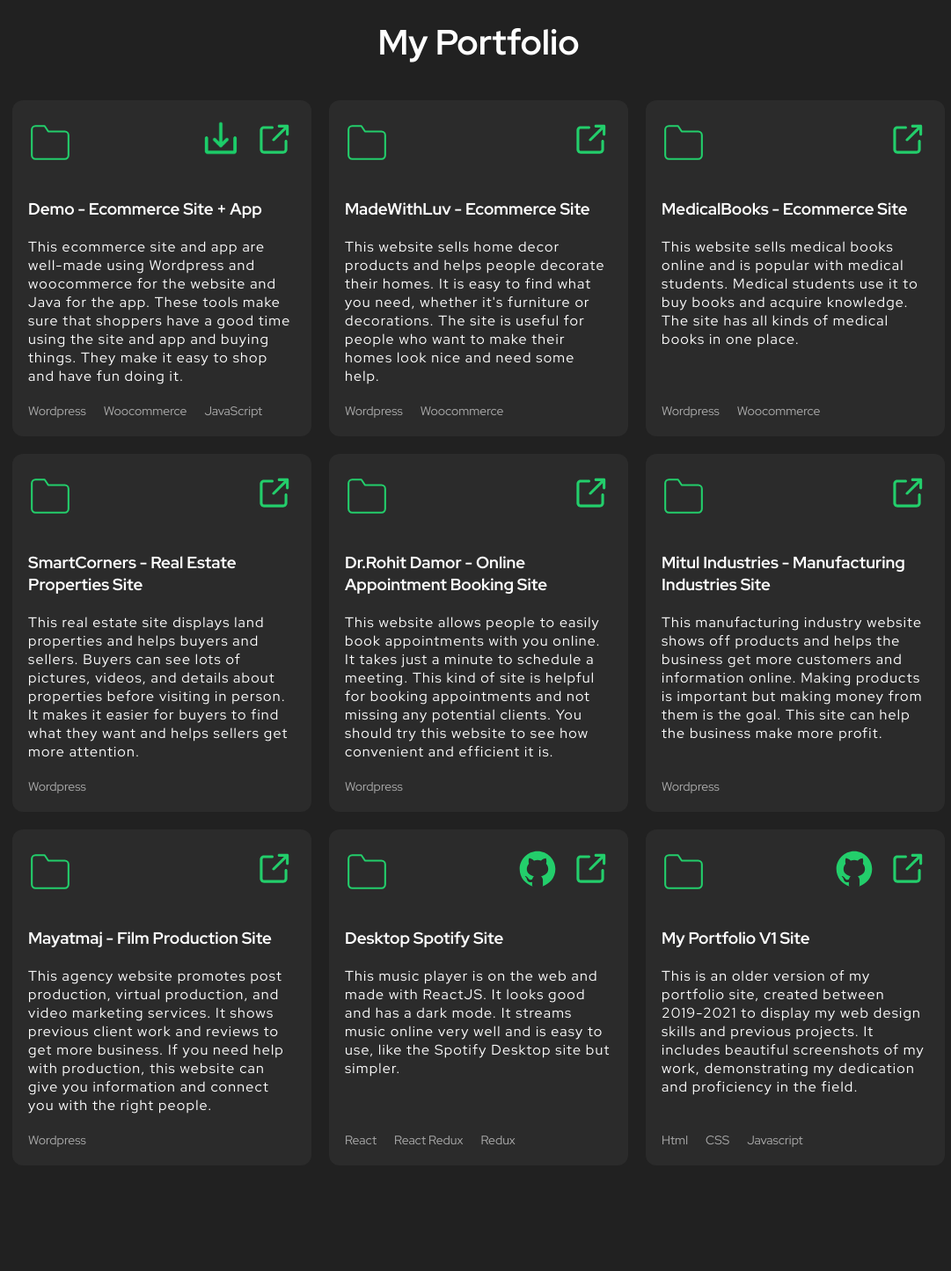
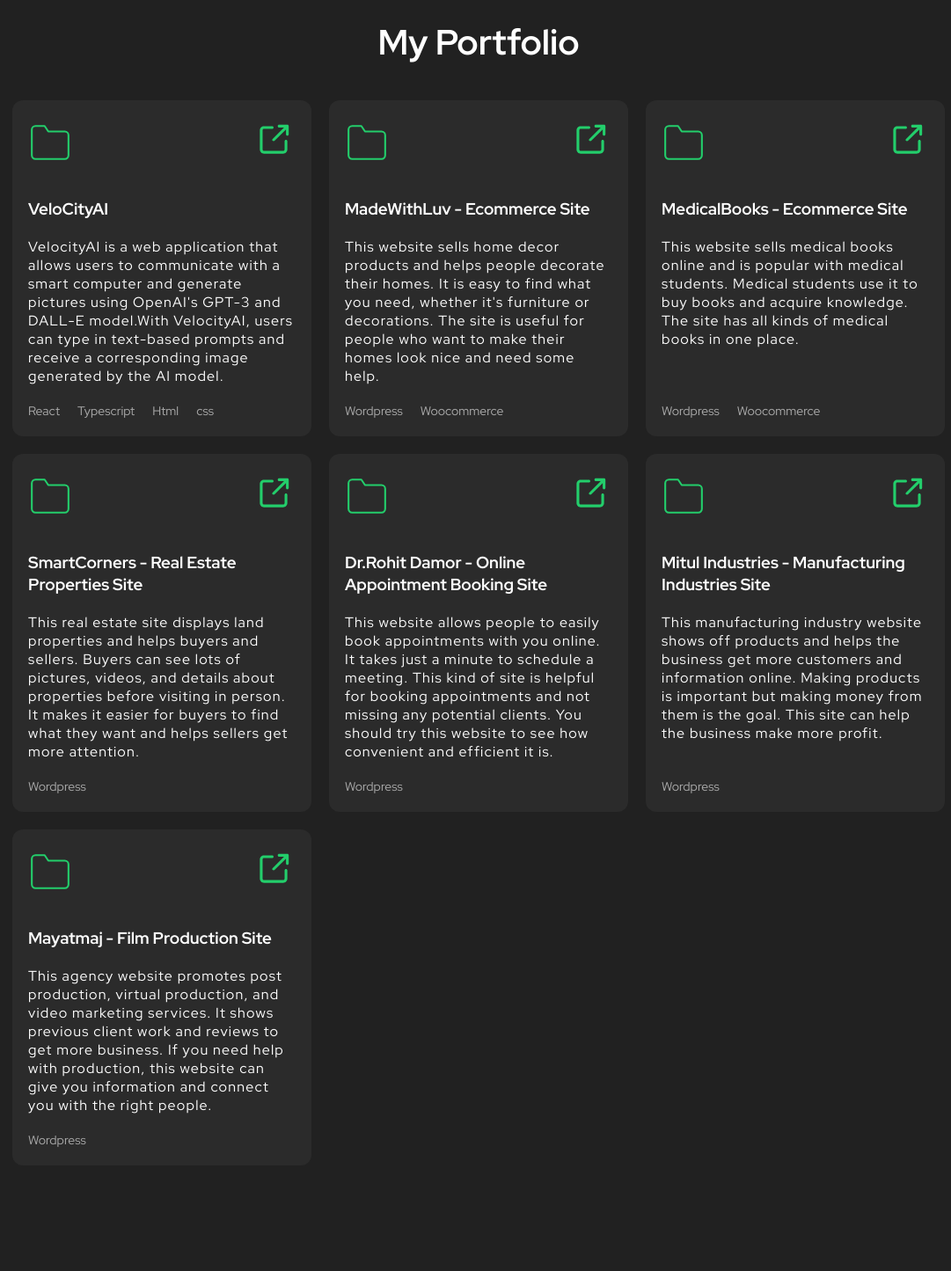
Before and after one commit to yuliiak111/portfolio, a React (Create React App) app: page / in a window 1280 px wide. Shown: the part 1320-2765 px from the top of the page at 88% size, without its empty margins (96-1177 px from the left). Built offline with nearby package versions, Linux system fonts and the light colour scheme.

Commit message:
Update Portfolio.tsx

```diff
--- a/src/components/Portfolio/Portfolio.tsx
+++ b/src/components/Portfolio/Portfolio.tsx
@@ -11,31 +11,28 @@ export function Portfolio() {
       <h2>My Portfolio</h2>
       <div className="projects">
 
-        <ScrollAnimation animateIn="flipInX">
+      <ScrollAnimation animateIn="flipInX">
           <div className="project">
             <header>
               <svg width="50" xmlns="http://www.w3.org/2000/svg" role="img" viewBox="0 0 24 24" fill="none" stroke="#23ce6b " stroke-width="1" stroke-linecap="round" stroke-linejoin="round" ><title>Folder</title><path d="M22 19a2 2 0 0 1-2 2H4a2 2 0 0 1-2-2V5a2 2 0 0 1 2-2h5l2 3h9a2 2 0 0 1 2 2z"></path></svg>
               <div className="project-links">
-                <a href="https://ecommerce.vinayaksingh.com/wp-content/uploads/2022/12/Ecommerce.apk" target="_blank" rel="noreferrer">
-                  <img src={DownloadApp} alt="Download App" />
-                </a>
-                <a href="https://ecommerce.vinayaksingh.com/" target="_blank" rel="noreferrer">
+                <a href="https://madewithluv.in/" target="_blank" rel="noreferrer">
                   <img src={externalLink} alt="Visit site" />
                 </a>
               </div>
             </header>
             <div className="body">
-              <h3>Demo - Ecommerce Site + App</h3>
+              <h3>VeloCityAI</h3>
               <p>
-              This ecommerce site and app are well-made using Wordpress and woocommerce for the website and Java for the app. These tools make sure that shoppers have a good time using the site and app and buying things. They make it easy to shop and have fun doing it.
+              VelocityAI is a web application that allows users to communicate with a smart computer and generate pictures using OpenAI's GPT-3 and DALL-E model.With VelocityAI, users can type in text-based prompts and receive a corresponding image generated by the AI model.
               </p>
             </div>
             <footer>
               <ul className="tech-list">
-                <li>Wordpress</li>
-                <li>Woocommerce</li>
-                <li>JavaScript</li>
-
+                <li>React</li>
+                <li>Typescript</li>
+                <li>Html</li>
+                <li>css</li>
               </ul>
             </footer>
           </div>
@@ -187,63 +184,6 @@ export function Portfolio() {
           </div>
         </ScrollAnimation>
 
-        <ScrollAnimation animateIn="flipInX">
-          <div className="project">
-            <header>
-              <svg width="50" xmlns="http://www.w3.org/2000/svg" role="img" viewBox="0 0 24 24" fill="none" stroke="#23ce6b " stroke-width="1" stroke-linecap="round" stroke-linejoin="round" ><title>Folder</title><path d="M22 19a2 2 0 0 1-2 2H4a2 2 0 0 1-2-2V5a2 2 0 0 1 2-2h5l2 3h9a2 2 0 0 1 2 2z"></path></svg>
-              <div className="project-links">
-                <a href="https://github.com/CodeVinayak/Desktop-Spotify" target="_blank" rel="noreferrer">
-                  <img src={githubIcon} alt="Visit site" />
-                </a>
-                <a href="https://spotify.vinayaksingh.com/" target="_blank" rel="noreferrer">
-                  <img src={externalLink} alt="Visit site" />
-                </a>
-              </div>
-            </header>
-            <div className="body">
-              <h3>Desktop Spotify Site</h3>
-              <p>
-              This music player is on the web and made with ReactJS. It looks good and has a dark mode. It streams music online very well and is easy to use, like the Spotify Desktop site but simpler.
-              </p>
-            </div>
-            <footer>
-              <ul className="tech-list">
-                <li>React</li>
-                <li>React Redux</li>
-                <li>Redux</li>
-              </ul>
-            </footer>
-          </div>
-        </ScrollAnimation>
-
-        <ScrollAnimation animateIn="flipInX">
-          <div className="project">
-            <header>
-              <svg width="50" xmlns="http://www.w3.org/2000/svg" role="img" viewBox="0 0 24 24" fill="none" stroke="#23ce6b " stroke-width="1" stroke-linecap="round" stroke-linejoin="round" ><title>Folder</title><path d="M22 19a2 2 0 0 1-2 2H4a2 2 0 0 1-2-2V5a2 2 0 0 1 2-2h5l2 3h9a2 2 0 0 1 2 2z"></path></svg>
-              <div className="project-links">
-                <a href="https://github.com/CodeVinayak/Portfolio-v1" target="_blank" rel="noreferrer">
-                  <img src={githubIcon} alt="Visit site" />
-                </a>
-                <a href="https://portfoliov1.vinayaksingh.com/" target="_blank" rel="noreferrer">
-                  <img src={externalLink} alt="Visit site" />
-                </a>
-              </div>
-            </header>
-            <div className="body">
-              <h3>My Portfolio V1 Site</h3>
-              <p>
-              This is an older version of my portfolio site, created between 2019-2021 to display my web design skills and previous projects. It includes beautiful screenshots of my work, demonstrating my dedication and proficiency in the field.
-              </p>
-            </div>
-            <footer>
-              <ul className="tech-list">
-                <li>Html</li>
-                <li>CSS</li>
-                <li>Javascript</li>
-              </ul>
-            </footer>
-          </div>
-        </ScrollAnimation>
 
       </div>
     </Container>
```
